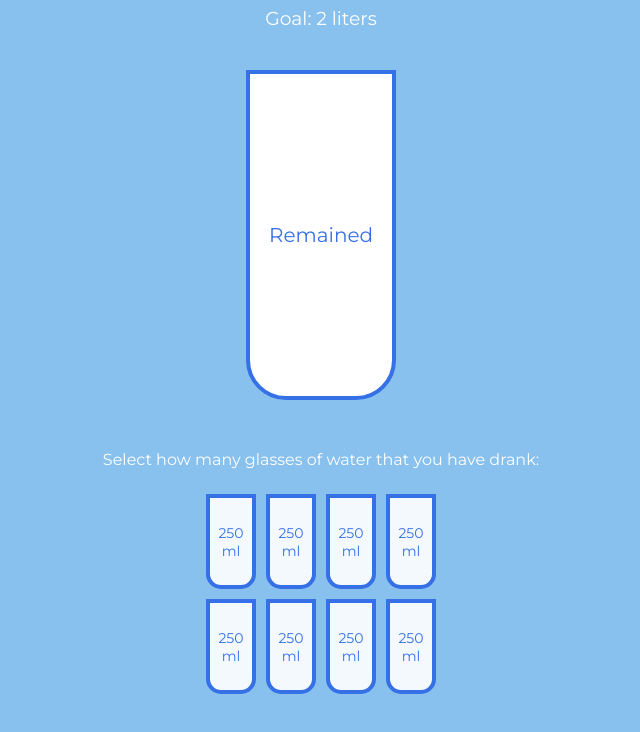
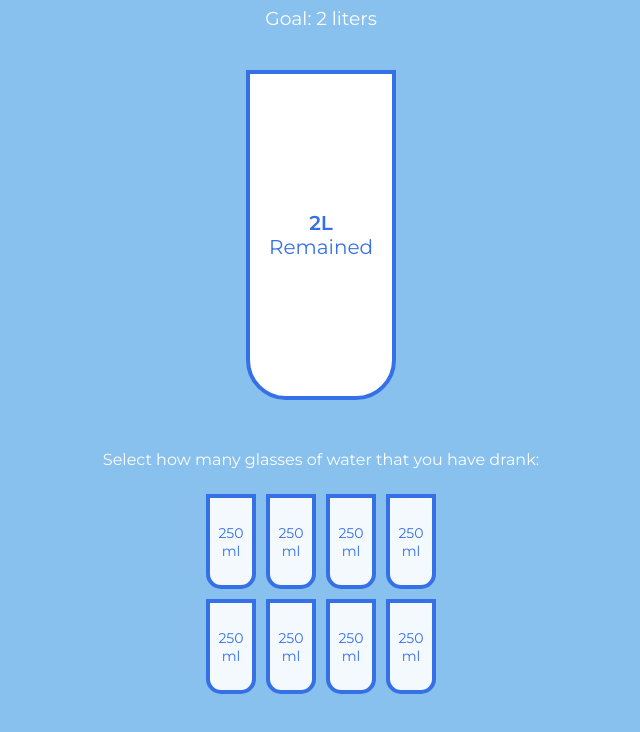
Before and after one commit to mmazzariello/drink-water, a plain HTML site: page index.html in a window 1280 px wide. Shown: the part 60-792 px from the top of the page, without its empty margins (319-959 px from the left). Drawn offline with Linux system fonts and the light colour scheme.

Commit message:
ADD js to increase big cup

```diff
--- a/index.html
+++ b/index.html
@@ -10,7 +10,7 @@
     <h1>Drink Water</h1>
     <h3>Goal: 2 liters</h3>
 
-    <div class="cup">
+    <div class="cup full">
       <div class="remained" id="remained">
         <span id="liters"></span>
         <small>Remained</small>
--- a/script.js
+++ b/script.js
@@ -1,7 +1,11 @@
 const smallCups = document.querySelectorAll(".cup-small");
-const liters = document.getElementById(".liters");
-const percentage = document.getElementById(".cup-small");
+const liters = document.getElementById("liters");
+const percentage = document.getElementById("percentage");
 const remained = document.getElementById("remained");
+
+console.log(percentage, "hola");
+
+updateBigCup();
 
 smallCups.forEach(function (cup, idx) {
   // console.log(cup, idx);
@@ -24,4 +28,33 @@ function highlight(idx) {
       cup.classList.remove("full");
     }
   });
+
+  updateBigCup();
 }
+
+function updateBigCup() {
+  const fullCups = document.querySelectorAll(".cup-small.full").length;
+  console.log(fullCups);
+
+  const totalCups = smallCups.length;
+
+  console.log(totalCups);
+
+  if (fullCups === 0) {
+    console.log(percentage);
+    percentage.style.visibility = "hidden";
+    percentage.style.height = 0;
+  } else {
+    percentage.style.visibility = "visible";
+    percentage.style.height = `${(fullCups / totalCups) * 330}px`;
+    percentage.innerText = `${(fullCups / totalCups) * 100}%`;
+  }
+
+  if (fullCups === totalCups) {
+    remained.style.visibility = "hidden";
+    remained.style.height = 0;
+  } else {
+    remained.style.visibility = "visible";
+    liters.innerText = `${2 - (250 * fullCups) / 1000}L`;
+  }
+}
```
